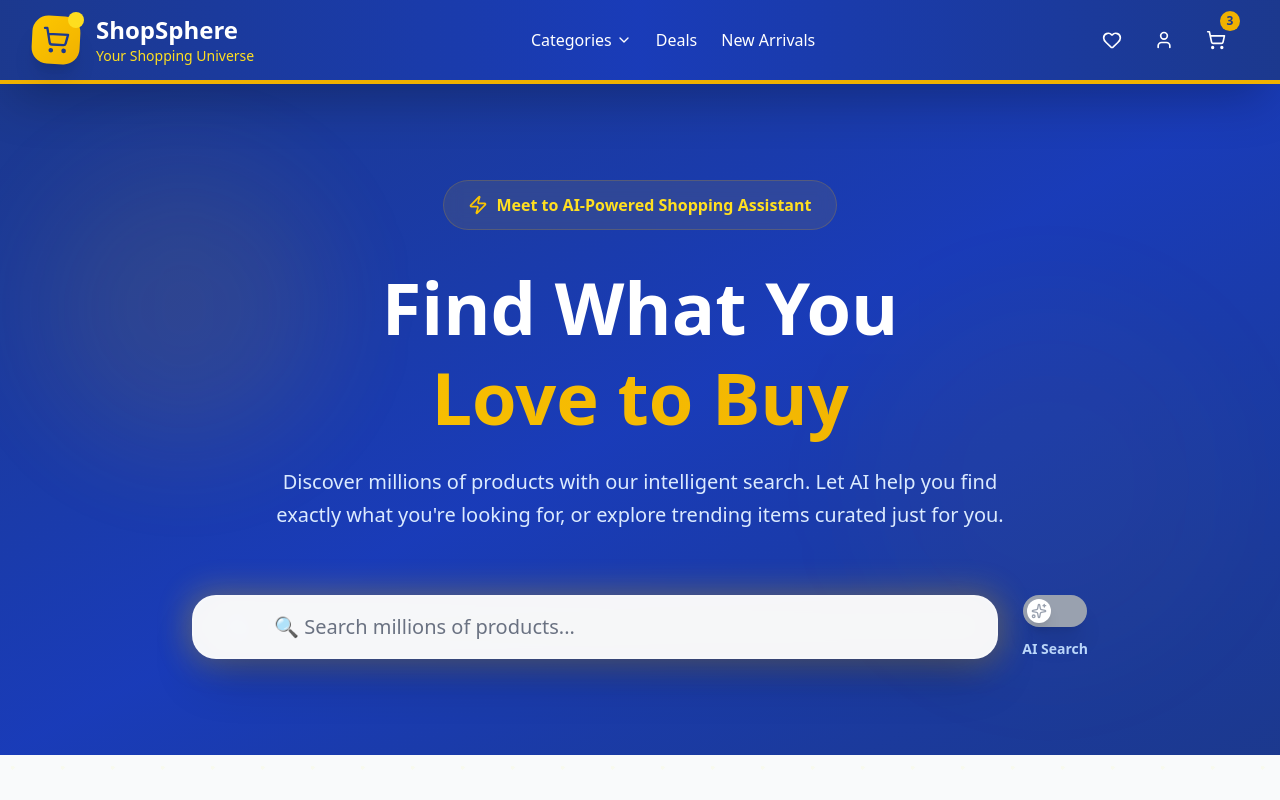
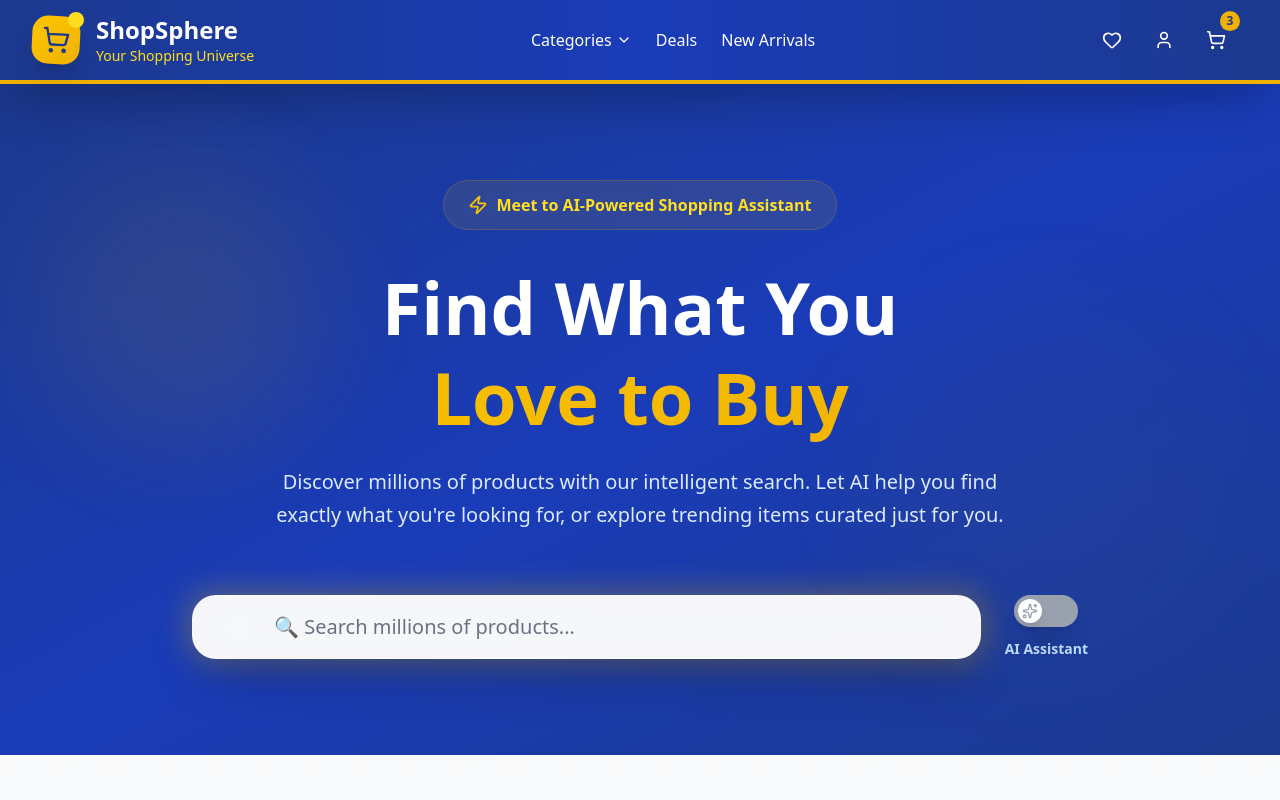
Before and after one commit to hiteshpatil2005/Smart-Shopping-Assistant, a React (Vite) app in the folder client/: page / in a window 1280 px wide. Shown: the top 800 px of the page. Built offline with nearby package versions, Linux system fonts and the light colour scheme.

Commit message:
first commit

```diff
--- a/client/src/pages/Home.jsx
+++ b/client/src/pages/Home.jsx
@@ -221,7 +221,7 @@ export default function EcommerceLanding() {
                 <span
                   className={`text-sm font-bold transition-all duration-300 ${isAISearch ? "text-green-400" : "text-blue-200"}`}
                 >
-                  AI Search
+                  AI Assistant
                 </span>
               </div>
             </div>
```
